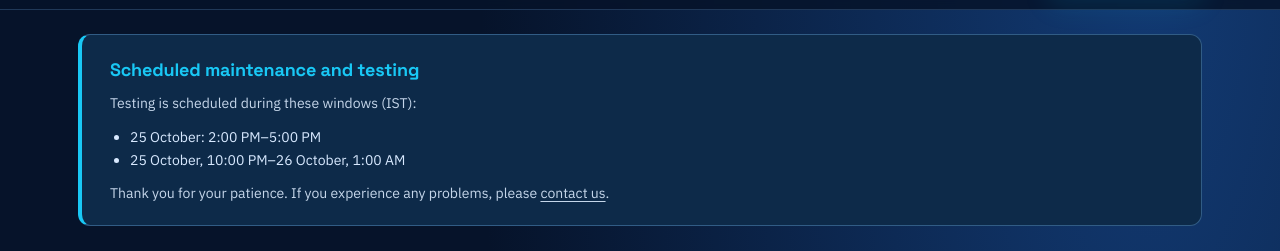
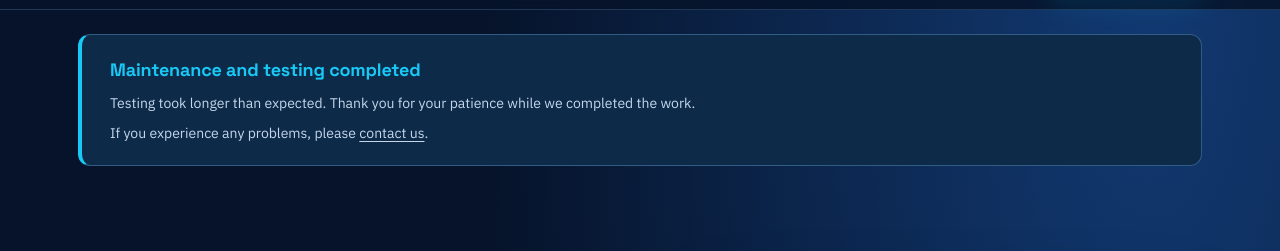
Before and after one commit to anuragkulkarni4321-ux/REGN-WEBPAGE, a plain HTML site: page index.html in a window 1280 px wide. Shown: the part 70-321 px from the top of the page. Drawn offline with Linux system fonts and the light colour scheme.

Commit message:
maintenance completed

```diff
--- a/index.html
+++ b/index.html
@@ -22,7 +22,8 @@
 
   <nav class="topnav">
     <div class="container">
-      <a href="index.html" class="brand" aria-label="REGN home"><img src="favicon.png" width="54" height="54" alt=""><span>REGN</span></a>
+      <a href="index.html" class="brand" aria-label="REGN home"><img src="favicon.png" width="54" height="54"
+          alt=""><span>REGN</span></a>
       <ul class="navlinks">
         <li><a href="#how-it-works">How it works</a></li>
         <li><a href="#features">Features</a></li>
@@ -34,17 +35,20 @@
 
   <aside id="maintenance-notice" class="maintenance-notice" aria-labelledby="maintenance-title">
     <div class="container">
-      <h2 id="maintenance-title">Scheduled maintenance and testing</h2>
-      <p>Testing is scheduled during these windows (IST):</p>
-      <ul>
-        <li>25 October: 2:00 PM–5:00 PM</li>
-        <li>25 October, 10:00 PM–26 October, 1:00 AM</li>
-      </ul>
+      <!-- <h2 id="maintenance-title">Scheduled maintenance and testing</h2>
+            <p>Testing is scheduled during these windows (IST):</p>
+            <ul>
+                <li>25 October: 2:00 PM–5:00 PM</li>
+                <li>25 October, 10:00 PM–26 October, 1:00 AM</li>
+            </ul> -->
       <!-- <p>Strava services in REGN will be unavailable during testing.
-        REGN's built-in GPS will remain available.</p> -->
-      <p>Thank you for your patience. If you experience any problems,
-        please <a href="https://mail.google.com/mail/?view=cm&amp;fs=1&amp;to=anuragkulkarni4321@gmail.com"
-          target="_blank" rel="noopener noreferrer">contact us</a>.
+                REGN's built-in GPS will remain available.</p> -->
+      <h2 id="maintenance-title">Maintenance and testing completed</h2>
+      <p>Testing took longer than expected. Thank you for your patience while we completed the work.</p>
+      <p>
+        If you experience any problems, please
+        <a href="https://mail.google.com/mail/?view=cm&fs=1&to=anuragkulkarni4321@gmail.com" target="_blank"
+          rel="noopener noreferrer">contact us</a>.
       </p>
     </div>
   </aside>
@@ -64,7 +68,8 @@
       </div>
 
       <figure class="brand-stage">
-        <img src="icon.png" width="1024" height="1024" alt="REGN: white athletic wordmark on a blue app icon" fetchpriority="high">
+        <img src="icon.png" width="1024" height="1024" alt="REGN: white athletic wordmark on a blue app icon"
+          fetchpriority="high">
         <figcaption><span>Every run. New ground.</span><strong>Make your mark.</strong></figcaption>
       </figure>
     </div>
@@ -270,7 +275,8 @@
   <footer>
     <div class="container">
       <div>
-        <a href="index.html" class="brand" aria-label="REGN home"><img src="favicon.png" width="54" height="54" alt=""><span>REGN</span></a>
+        <a href="index.html" class="brand" aria-label="REGN home"><img src="favicon.png" width="54" height="54"
+            alt=""><span>REGN</span></a>
         <div class="foot-meta">Built for runners who like something to fight for.</div>
       </div>
       <ul class="foot-links">
```
Also changed, not shown: delete-account.html (+13 -10 lines), privacy.html (+8 -5 lines), terms.html (+8 -5 lines).
